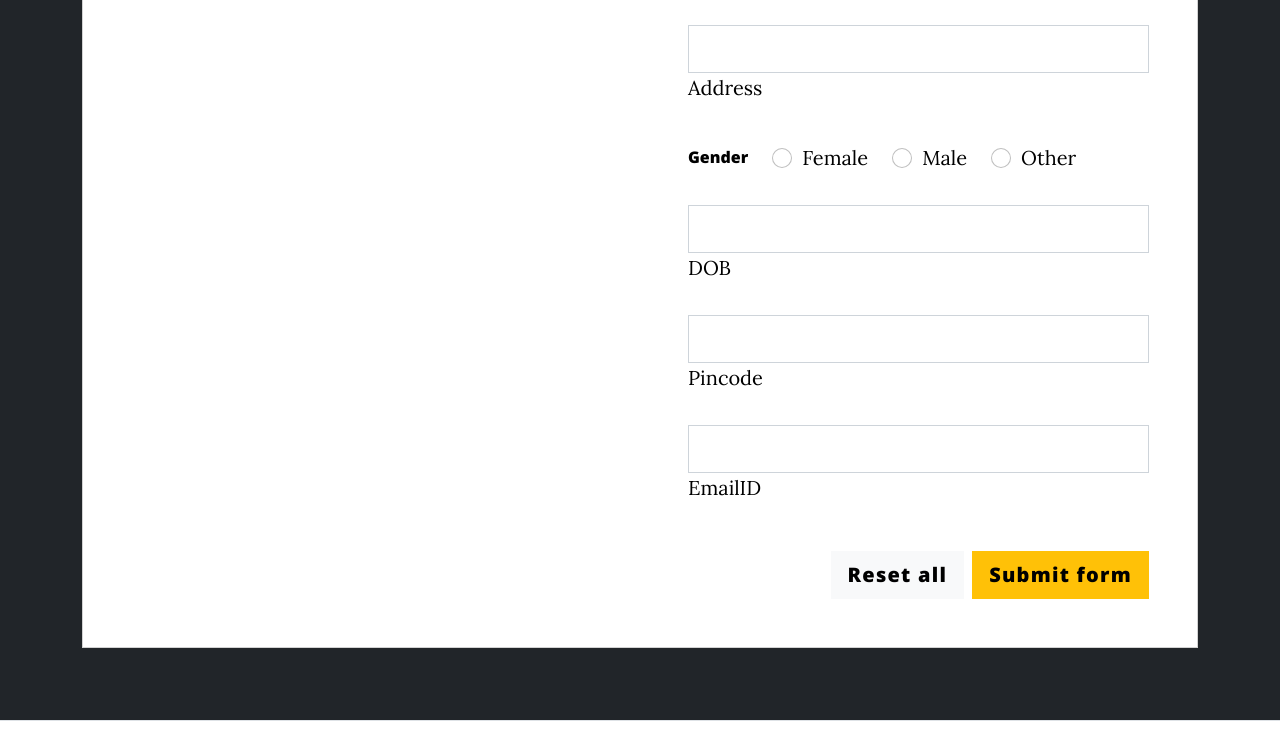
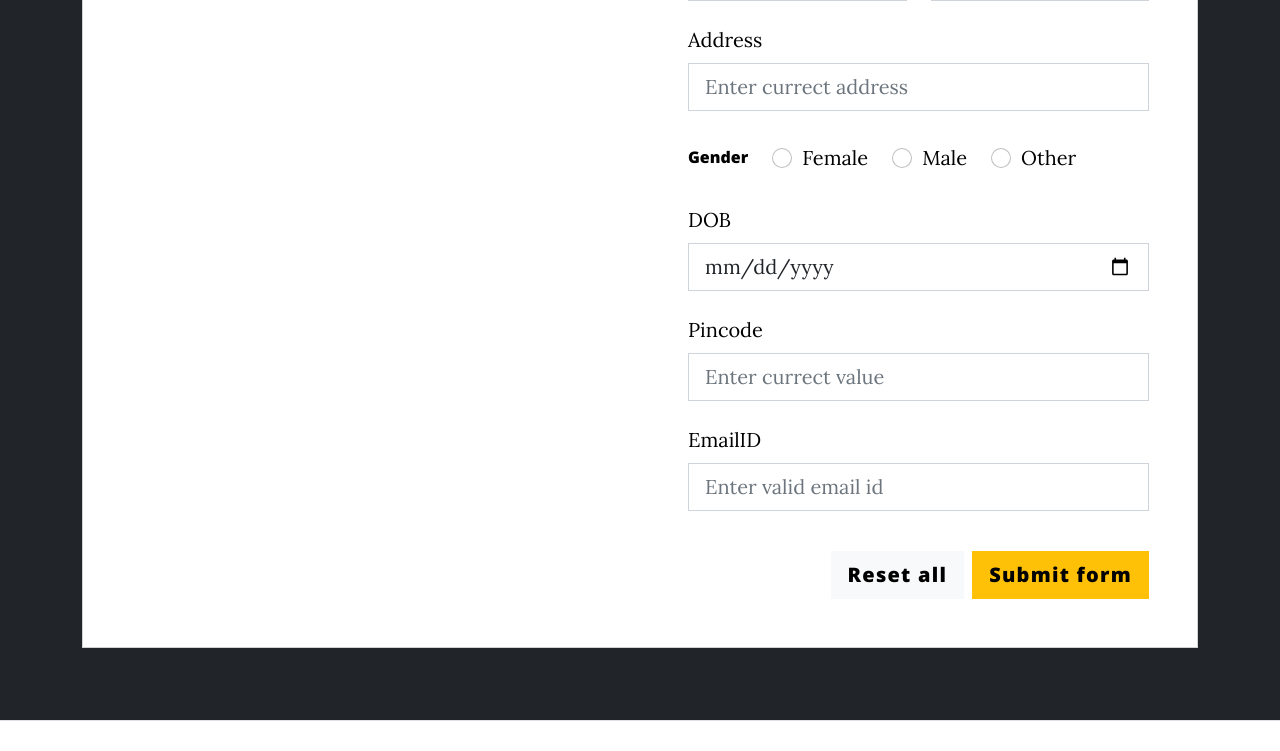
Before and after one commit to 9170793500/fonada, a Flask app: page /ragistation in a window 1280 px wide. Shown: the part 398-1149 px from the top of the page. Run offline with Flask 3, Linux system fonts and the light colour scheme; some libraries are stand-ins or nearby versions.

Commit message:
new change

```diff
--- a/app.py
+++ b/app.py
@@ -93,9 +93,9 @@ def ragistation():
         DOB = request.form.get('DOB')
         Pincode = request.form.get('Pincode')
         EmailID = request.form.get('EmailID')
-        print('Username - ', Username)
+
         entry = Ragistation(Username= Username, Mothername = Mothername,
-                         Fathername = Fathername, Address= Address,Gender= 'Male',
+                         Fathername = Fathername, Address= Address,Gender= Gender,
                          DOB=DOB, Pincode=Pincode, EmailID = EmailID)
         db.session.add(entry)
         db.session.commit()
@@ -108,16 +108,16 @@ def contact():
 
         name = request.form.get('name')
         email = request.form.get('email')
-        phone = request.form.get('phone')
+        phoneno = request.form.get('phoneno')
         message = request.form.get('message')
         datetime = request.form.get('date')
-        data = Contect(name=name, phoneno = phone, msg = message, date= 'datetime.now()',email = email )
+        data = Contect(name=name, phoneno = phoneno, msg = message, date= 'datetime.now()',email = email )
         db.session.add(data)
         db.session.commit()
         mail.send_message('New message from ' + name,
                           sender=email,
                           recipients =[params['gmail-user']],
-                          body = message + "\n" + phone
+                          body = message + "\n" + phoneno
                           )
     return render_template('contact.html', params=params)
 
--- a/template/contact.html
+++ b/template/contact.html
@@ -28,21 +28,21 @@
             <div class="control-group">
               <div class="form-group floating-label-form-group controls">
                 <label>Name</label>
-                <input type="text" class="form-control" placeholder="Name" id="name" name='name' required data-validation-required-message="Please enter your name.">
+                <input type="text" class="form-control" placeholder="Name"  name='name' required data-validation-required-message="Please enter your name.">
                 <p class="help-block text-danger"></p>
               </div>
             </div>
             <div class="control-group">
               <div class="form-group floating-label-form-group controls">
                 <label>Email Address</label>
-                <input type="email" class="form-control" placeholder="Email Address" id="email" name="email" required data-validation-required-message="Please enter your email address.">
+                <input type="email" class="form-control" placeholder="Email Address"  name="email" required data-validation-required-message="Please enter your email address.">
                 <p class="help-block text-danger"></p>
               </div>
             </div>
             <div class="control-group">
               <div class="form-group col-xs-12 floating-label-form-group controls">
                 <label>Phone Number</label>
-                <input type="tel" class="form-control" placeholder="Phone Number" name="phone" id="phone" required data-validation-required-message="Please enter your phone number.">
+                <input type="tel" class="form-control" placeholder="Phone Number" name="phoneno" id="phone" required data-validation-required-message="Please enter your phone number.">
                 <p class="help-block text-danger"></p>
               </div>
             </div>
--- a/template/layout.html
+++ b/template/layout.html
@@ -5,7 +5,7 @@
     <meta name="viewport" content="width=device-width, initial-scale=1, shrink-to-fit=no" />
     <meta name="description" content="" />
     <meta name="author" content="" />
-    <title>{{params['blog_name']}}</title>
+    <title herf="/home">{{params['blog_name']}}</title>
     <link rel="icon" type="image/x-icon" href="{{ url_for('static',filename='assets/favicon.ico') }}" />
     <!-- Font Awesome icons (free version)-->
     <script src="https://use.fontawesome.com/releases/v6.3.0/js/all.js" crossorigin="anonymous"></script>
@@ -22,7 +22,7 @@
     <!-- Navigation-->
     <nav class="navbar navbar-expand-lg navbar-light" id="mainNav">
         <div class="container px-4 px-lg-5">
-            <a class="navbar-brand" href="home.html">{{params['blog_name']}}</a>
+            <a class="navbar-brand" href="/home">{{params['blog_name']}}</a>
             <button class="navbar-toggler" type="button" data-bs-toggle="collapse" data-bs-target="#navbarResponsive"
                 aria-controls="navbarResponsive" aria-expanded="false" aria-label="Toggle navigation">
                 Menu
--- a/template/ragistation.html
+++ b/template/ragistation.html
@@ -32,8 +32,8 @@ top: 13px;
                   <div class="row">
                     <div class="col-md-6 mb-4">
                       <div class="form-outline">
-                        <input type="text" id="form3Example1m" name="Username"  class="form-control form-control-lg" />
-                        <label class="form-label"  for="form3Example8">Username</label>
+                          <label class="form-label"  for="form3Example8">Username</label>
+                        <input type="text" id="form3Example1m" name="Username"  placeholder="Create user name" class="form-control form-control-lg" />
                       </div>
                     </div>
 
@@ -42,21 +42,21 @@ top: 13px;
                   <div class="row">
                     <div class="col-md-6 mb-4">
                       <div class="form-outline">
-                        <input type="text" id="form3Example1m1" name="Mothername"  class="form-control form-control-lg" />
-                        <label class="form-label" for="form3Example1m1">Mothername</label>
+                          <label class="form-label" for="form3Example1m1">Mothername</label>
+                        <input type="text" id="form3Example1m1" name="Mothername" placeholder="Enter mother name"  class="form-control form-control-lg" />
                       </div>
                     </div>
                     <div class="col-md-6 mb-4">
                       <div class="form-outline">
-                        <input type="text" id="form3Example1n1" name="Fathername" class="form-control form-control-lg" />
-                        <label class="form-label"  for="form3Example1n1">Fathername</label>
+                          <label class="form-label"  for="form3Example1n1">Fathername</label>
+                        <input type="text" id="form3Example1n1" name="Fathername" placeholder="Enter father name" class="form-control form-control-lg" />
                       </div>
                     </div>
                   </div>
 
                   <div class="form-outline mb-4">
-                    <input type="text" id="form3Example8"  name="Address" class="form-control form-control-lg" />
-                    <label class="form-label" for="form3Example8">Address</label>
+                      <label class="form-label" for="form3Example8">Address</label>
+                    <input type="text" id="form3Example8" placeholder="Enter currect address" name="Address" class="form-control form-control-lg" />
                   </div>
 
                   <div class="d-md-flex justify-content-start align-items-center mb-4 py-2">
@@ -64,39 +64,39 @@ top: 13px;
                     <h6 class="mb-0 me-4">Gender  </h6>
 
                     <div class="form-check form-check-inline mb-0 me-4">
-                      <input class="form-check-input" type="radio"  name="inlineRadioOptions" id="femaleGender"
-                        value="option1" />
+                      <input class="form-check-input" type="radio"  name="Gender" id="femaleGender"
+                        value="Female" />
                       <label class="form-check-label" for="femaleGender">Female</label>
                     </div>
 
                     <div class="form-check form-check-inline mb-0 me-4">
-                      <input class="form-check-input" type="radio" name="inlineRadioOptions" id="maleGender"
-                        value="option2" />
+                      <input class="form-check-input" type="radio" name="Gender" id="maleGender"
+                        value="Male" />
                       <label class="form-check-label" for="maleGender">Male</label>
                     </div>
 
                     <div class="form-check form-check-inline mb-0">
-                      <input class="form-check-input" type="radio" name="inlineRadioOptions" id="otherGender"
-                        value="option3" />
+                      <input class="form-check-input" type="radio" name="Gender" id="otherGender"
+                        value="Other" />
                       <label class="form-check-label" for="otherGender">Other</label>
                     </div>
 
                   </div>
 
                   <div class="form-outline mb-4">
-                    <input type="text" id="form3Example9" name="DOB" class="form-control form-control-lg" />
-                    <label class="form-label"  for="form3Example9">DOB</label>
+                      <label class="form-label"  for="date">DOB</label>
+                    <input type="date" id="form3Example9" name="DOB" class="form-control form-control-lg" />
                   </div>
 
                   <div class="form-outline mb-4">
-                    <input type="text" id="form3Example90" name="Pincode" class="form-control form-control-lg" />
-                    <label class="form-label" for="form3Example90">Pincode</label>
+                      <label class="form-label" for="form3Example90">Pincode</label>
+                    <input type="text" id="form3Example90" placeholder="Enter currect value" name="Pincode" class="form-control form-control-lg" />
                   </div>
 
 
                   <div class="form-outline mb-4">
-                    <input type="text" id="form3Example97" name="EmailID" class="form-control form-control-lg" />
-                    <label class="form-label" for="form3Example97">EmailID</label>
+                      <label class="form-label" for="email">EmailID</label>
+                    <input type="email" id="email" name="EmailID" placeholder="Enter valid email id" class="form-control form-control-lg" />
                   </div>
 
                   <div class="d-flex justify-content-end pt-3">
```
Also changed, not shown: template/login.html (+18 -10 lines).
